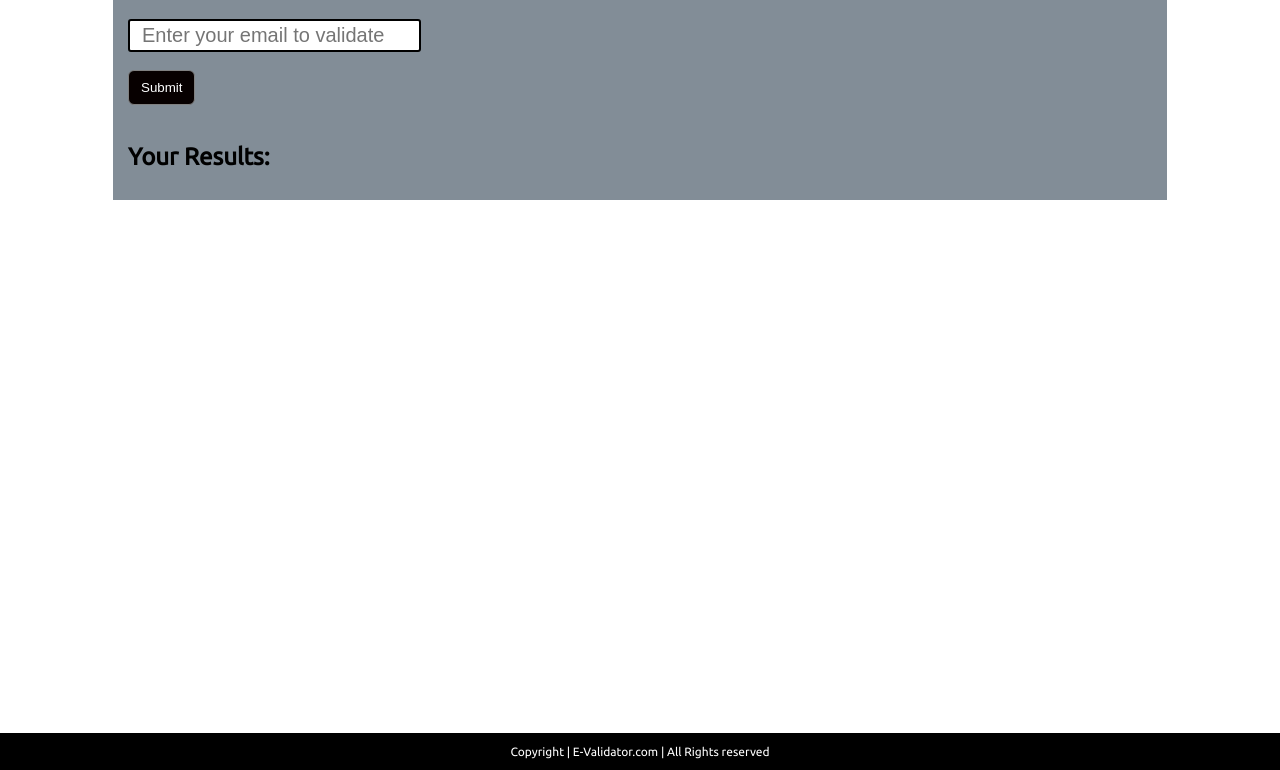
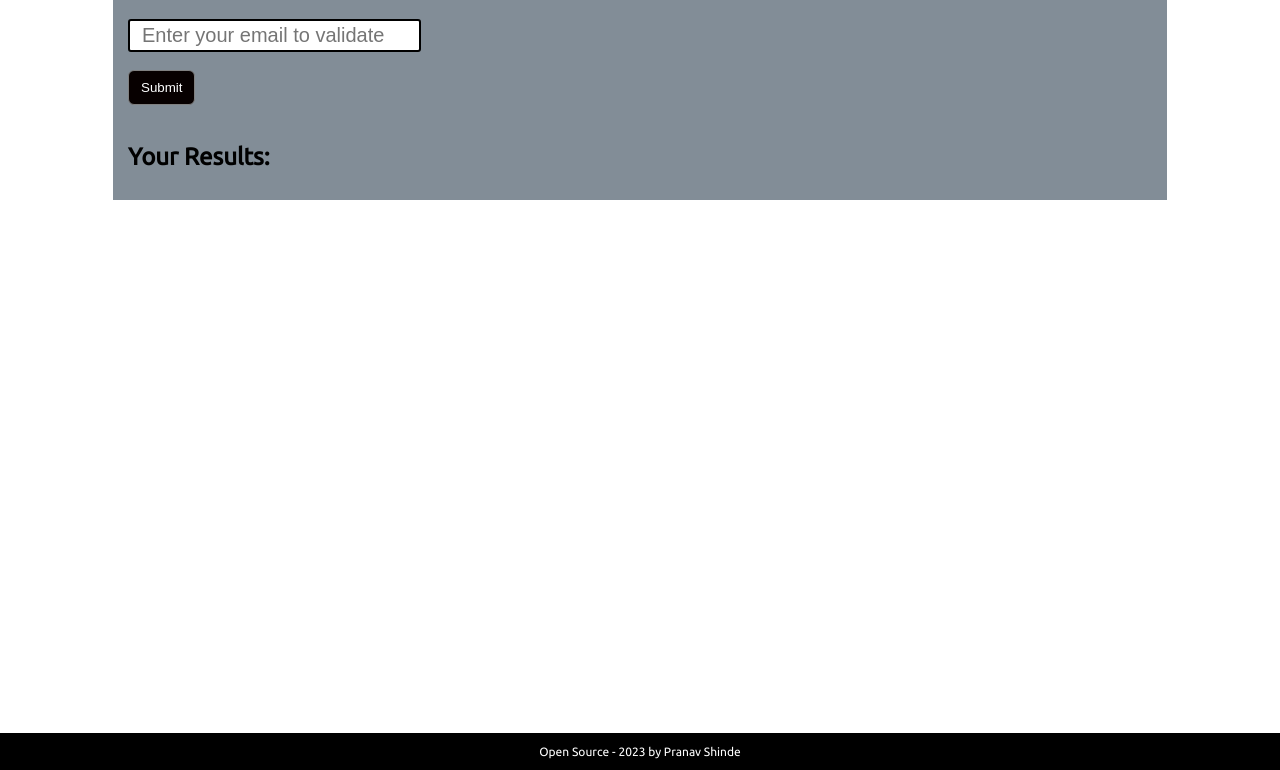
Before and after one commit to Pranavshinde678/E-Validator, a plain HTML site: page index.html in a window 1280 px wide. Shown: the part 157-927 px from the top of the page. Drawn offline with Linux system fonts and the light colour scheme.

Commit message:
Update index.html

```diff
--- a/index.html
+++ b/index.html
@@ -47,7 +47,7 @@
 
     </main>
     <footer>
-        Copyright | E-Validator.com | All Rights reserved
+        Open Source - 2023 by Pranav Shinde
     </footer>
 
     <section id="about"></section>
```
